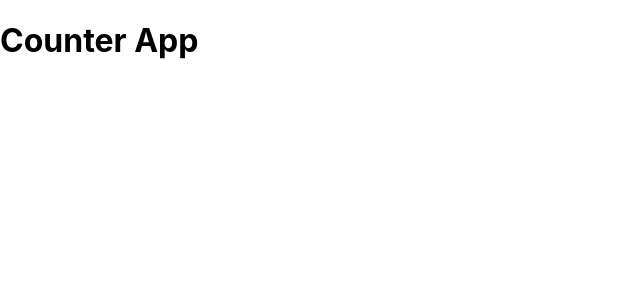
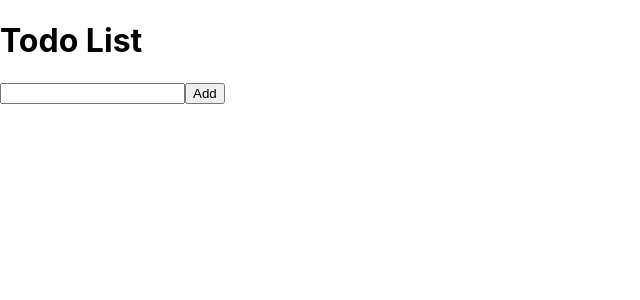
Before and after one commit to takajirou/my-app, a React (Create React App) app: page /fetch-data in a window 1280 px wide. Shown: the top 300 px of the page, without its empty margins (0-640 px from the left). Built offline with nearby package versions, Linux system fonts and the light colour scheme.

Commit message:
wakewakame

```diff
--- a/src/components/HelloWorld.tsx
+++ b/src/components/HelloWorld.tsx
@@ -1,5 +1,5 @@
 function HelloWorld() {
-    return <h1>Counter App</h1>;
+    return <h1>Todo List</h1>;
 }
 
 export default HelloWorld;
--- a/src/components/TodoItem.tsx
+++ b/src/components/TodoItem.tsx
@@ -1,20 +1,22 @@
 type TodoItemProps = {
     todo: string;
     onDelete: () => void; //消去用の関数を親から受け取る
+    onEdit: () => void;
 };
 
 // function TodoItem({ todo }: TodoItemProps) {
 //     return <li>{todo}</li>;
 // }
 
-function TodoItem({ todo, onDelete }: TodoItemProps) {
+function TodoItem({ todo, onDelete, onEdit }: TodoItemProps) {
     return (
         <li>
             {todo}
             {/* 削除ボタンを追加し、クリックするとonDelee関数が呼び出される */}
             <button onClick={onDelete} style={{ marginLeft: "10px" }}>
                 Delete
-            </button>{" "}
+            </button>
+            <button onClick={onEdit}>Edit</button>
             {/* 削除ボタン */}
         </li>
     );
--- a/src/components/TodoList.tsx
+++ b/src/components/TodoList.tsx
@@ -9,12 +9,52 @@ function TodoList() {
     //useStateで状態管理した時に管理する状態がstring出ないからここで定義している
     const [todos, setTodos] = useState<string[]>([]);
     const [newTodo, setNewTodo] = useState("");
+    // 編集モードかどうかを管理するための状態変数
+    const [isEditing, setIsEditing] = useState(false); // 編集モードかどうかを管理
+    // 編集中のTodoのインデックスを保存するための状態変数
+    const [editIndex, setEditIndex] = useState<number | null>(null); // 編集中のTodoのインデックスを管理
 
     //新しいTodoをtodos配列に追加する関数
     //スプレット構文を使って、既存のtodosにnewTodoを追加している。
     const addTodo = () => {
         setTodos([...todos, newTodo]);
         setNewTodo("");
+    };
+
+    // 編集中のTodoを更新する関数
+    const updateTodo = () => {
+        // editIndexがnullでない場合、つまり編集対象が存在し、newTodoが空でない場合にのみ処理を実行
+        if (editIndex !== null && newTodo.trim() !== "") {
+            // 現在のTodoリストをコピー
+            const updatedTodos = [...todos];
+
+            // 編集対象のTodoを更新
+            updatedTodos[editIndex] = newTodo;
+
+            // 更新されたリストを状態にセットして画面を再レンダリング
+            setTodos(updatedTodos);
+
+            // 入力フィールドをクリア
+            setNewTodo("");
+
+            // 編集モードを終了
+            setIsEditing(false);
+
+            // 編集インデックスをリセット
+            setEditIndex(null);
+        }
+    };
+
+    // 編集を開始するための関数
+    const startEdit = (index: number) => {
+        // 編集するTodoを入力欄にセット
+        setNewTodo(todos[index]);
+
+        // 編集モードをONにする
+        setIsEditing(true);
+
+        // 編集するTodoのインデックスを保存
+        setEditIndex(index);
     };
 
     // この関数は、渡されたインデックスindexToDeleteのTodoを削除する役割を果たします。
@@ -32,13 +72,21 @@ function TodoList() {
         <div>
             {/* テキスト入力フィールド、newTodoの値が変わるたびに状態を更新 */}
             <input type="text" value={newTodo} onChange={(e) => setNewTodo(e.target.value)} />
-            {/* ボタンを押すと新しいTodoが追加される */}
-            <button onClick={addTodo}>Add Todo</button>
+            {/* 編集モードならUpdateボタン、そうでなければAddボタンを表示 */}
+            <button onClick={isEditing ? updateTodo : addTodo}>
+                {isEditing ? "Update" : "Add"}
+            </button>
+
             <ul>
                 {/* todosの配列の各要素をmapで処理して、TodoItemコンポーネントを生成している */}
                 {todos.map((todo, index) => (
                     //TodoItemにtodoを渡して表示、keyには配列のインデックスを使用
-                    <TodoItem key={index} todo={todo} onDelete={() => deleteTodo(index)} />
+                    <TodoItem
+                        key={index}
+                        todo={todo}
+                        onDelete={() => deleteTodo(index)}
+                        onEdit={() => startEdit(index)}
+                    />
                 ))}
             </ul>
         </div>
```
Also changed, not shown: src/App.tsx (+27 -7 lines), src/components/NotFound.tsx (added, +12 -0 lines).
